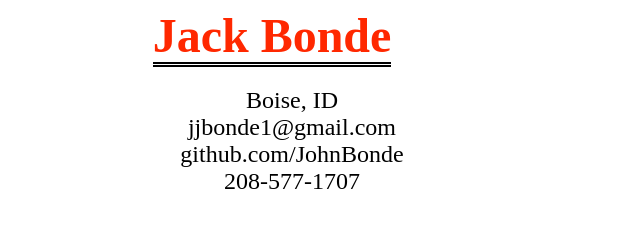
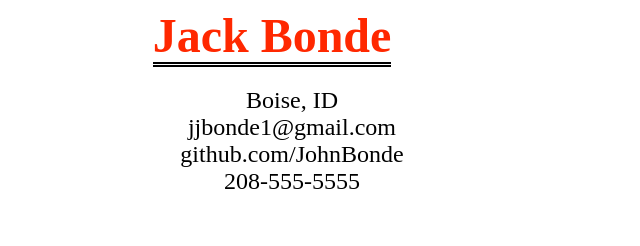
Before and after one commit to JohnBonde/Resume, a plain HTML site: page index.html in a window 1280 px wide. Shown: the top 246 px of the page, 368-1008 px from the left. Drawn offline with Linux system fonts and the light colour scheme.

Commit message:
Fourth Change

```diff
--- a/index.html
+++ b/index.html
@@ -19,7 +19,7 @@
         <li>Boise, ID</li>
         <li>jjbonde1@gmail.com</li>
         <li>github.com/JohnBonde</li>
-        <li>208-577-1707</li>
+        <li>208-555-5555</li>
       </ul>
     </div>
   </header>
```
